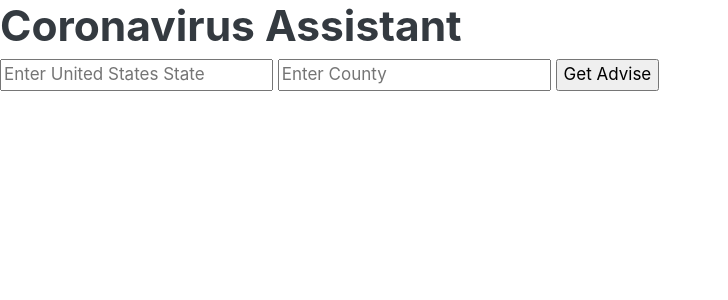
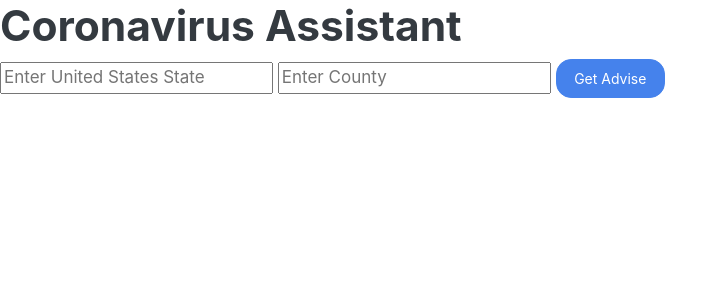
Before and after one commit to hycsg/covid-19-hackathon-app, a Flask app: page / in a window 1280 px wide. Shown: the top 300 px of the page, without its empty margins (0-728 px from the left). Run offline with Flask 2, Linux system fonts and the light colour scheme; some libraries are stand-ins or nearby versions.

Commit message:
added special button from imported css

```diff
--- a/app/templates/index.html
+++ b/app/templates/index.html
@@ -14,7 +14,7 @@
     <form action="/result" method="post">
 	<input type="text" placeholder="Enter United States State" name="state" required="required">
 	<input type="text" placeholder="Enter County" name="county" required="required">
-        <input type="submit" value="Get Advise">
+	<input type="submit" value="Get Advise" class="btn btn-primary">
     </form>
 </body>
 
```
